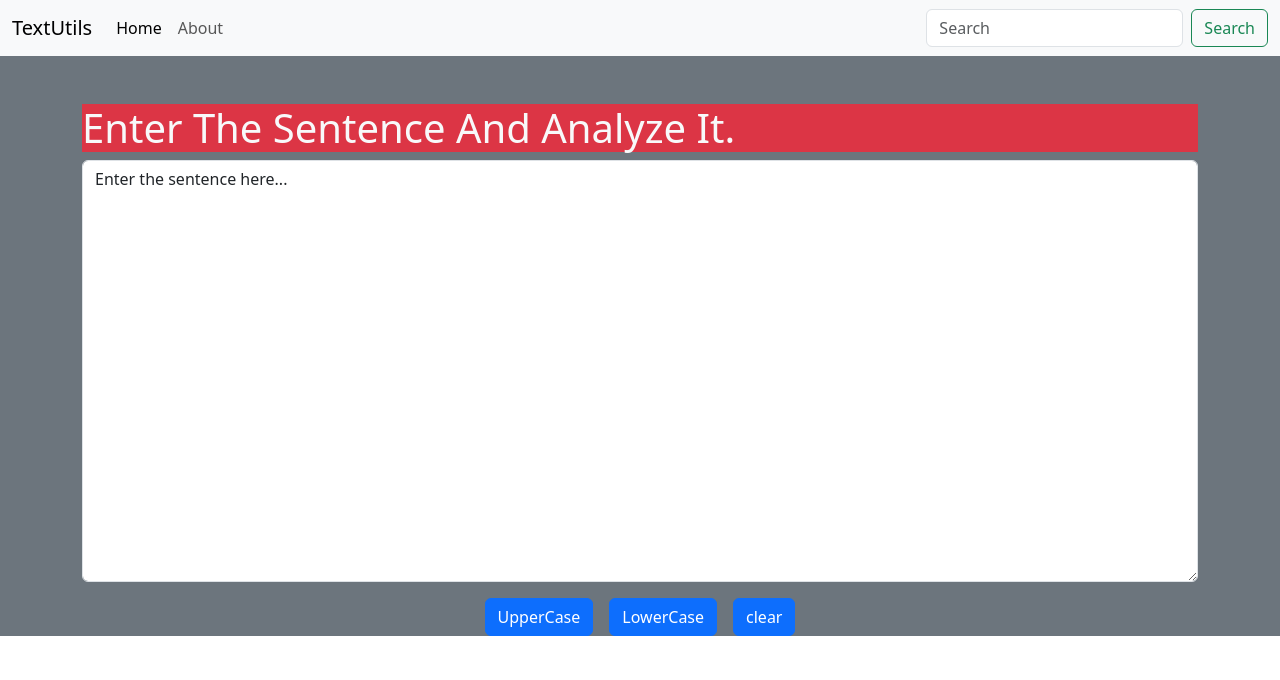
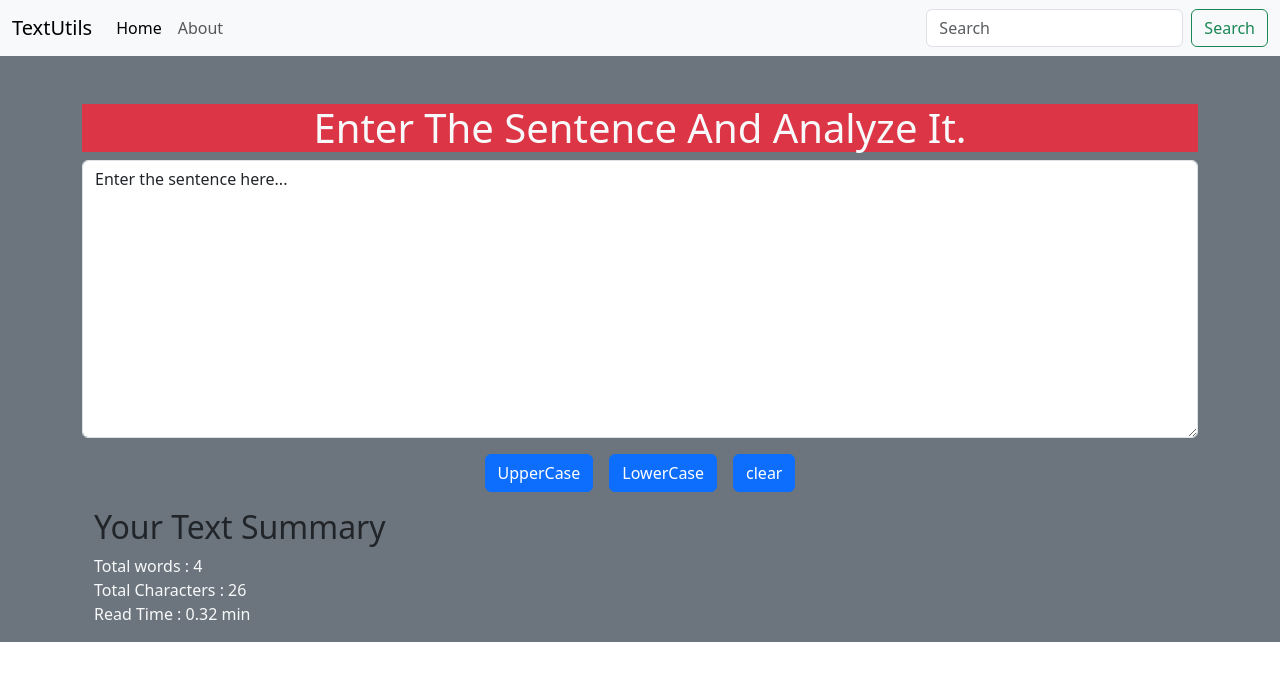
Before and after one commit to pawan85074/textutils, a React (Create React App) app: page / in a window 1280 px wide. Shown: the top 680 px of the page. Built offline with nearby package versions, Linux system fonts and the light colour scheme.

Commit message:
some feature add such as total word count and total char and reading time

```diff
--- a/src/pages/TextBody.js
+++ b/src/pages/TextBody.js
@@ -20,14 +20,18 @@ export default function TextBody() {
   return (
     <div>
         <div className="mb-3 my-5">
-        <h1 className="bg-danger text-light">Enter The Sentence And Analyze It. </h1>
-        <textarea className="form-control" id="exampleFormControlTextarea1" rows="17" value={text} onChange={handleInp}/>
+        <h1 className="bg-danger text-light text-center">Enter The Sentence And Analyze It. </h1>
+        <textarea className="form-control" id="exampleFormControlTextarea1" rows="11" value={text} onChange={handleInp}/>
         </div>
         <div className='text-center'>
         <button type="button" className="btn btn-primary mx-2" onClick={handleUpperCase}>UpperCase</button>
         <button type="button" className="btn btn-primary mx-2" onClick={handleLowerCase}>LowerCase</button>
         <button type="button" className="btn btn-primary mx-2" onClick={handleClear}>clear</button>
         </div>
+        <div className='container my-3'>
+         <h2 >Your Text Summary</h2>
+         <p className='text-light font-weight-bold pb-3'>Total words : {text.split(" ").length} <br/> Total Characters : {text.length} <br/>Read Time : {0.08*text.split(" ").length} min</p>
+        </div>
     </div>
   )
 }
```
